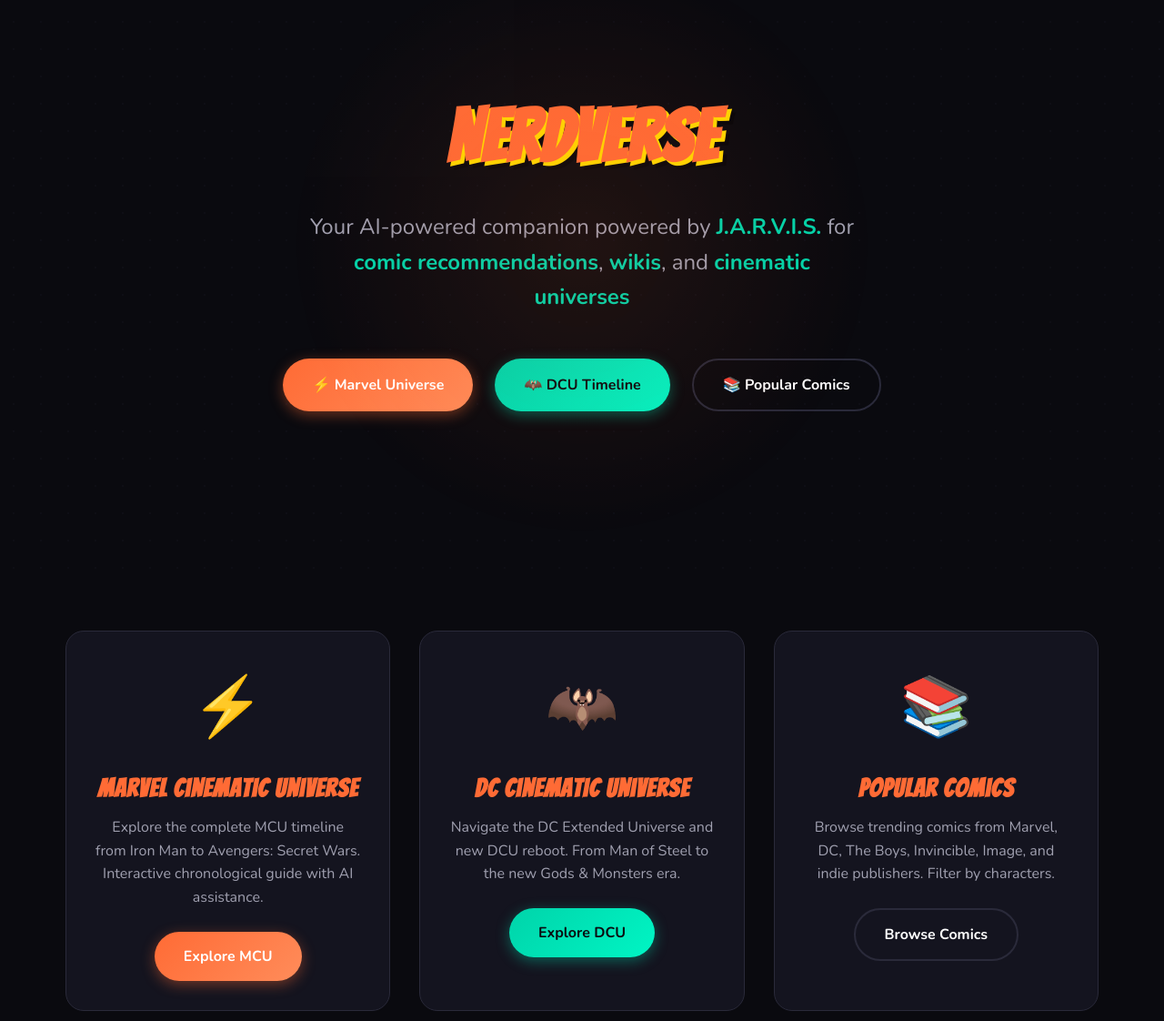
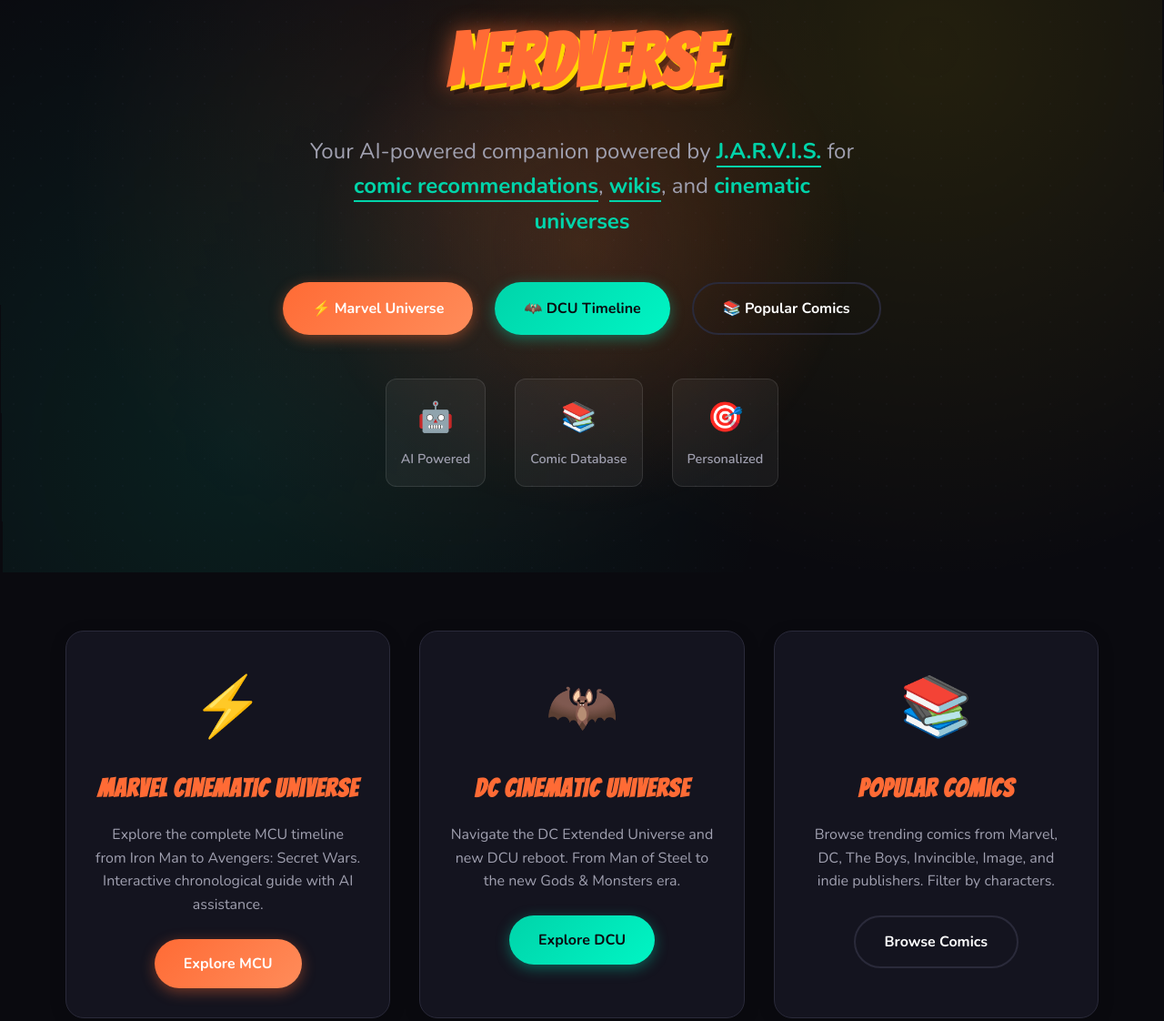
Before and after one commit to Jo-GT/nerdverse, a plain HTML site: page index.html in a window 1280 px wide. Shown: the part 171-1293 px from the top of the page at 91% size. Drawn offline with nearby package versions, Linux system fonts and the light colour scheme.

Commit message:
html and style improvement

```diff
--- a/css/styles.css
+++ b/css/styles.css
@@ -178,18 +178,43 @@
     animation: pulse 4s ease-in-out infinite;
 }
 
-@keyframes pulse {
-    0%, 100% { transform: translate(-50%, -50%) scale(1); opacity: 0.5; }
-    50% { transform: translate(-50%, -50%) scale(1.2); opacity: 0.8; }
+.hero::after {
+    content: '';
+    position: absolute;
+    top: 0;
+    left: 0;
+    right: 0;
+    bottom: 0;
+    background:
+        radial-gradient(circle at 20% 80%, rgba(0, 212, 170, 0.1) 0%, transparent 50%),
+        radial-gradient(circle at 80% 20%, rgba(255, 215, 0, 0.1) 0%, transparent 50%),
+        radial-gradient(circle at 40% 40%, rgba(255, 107, 53, 0.1) 0%, transparent 50%);
+    animation: float 6s ease-in-out infinite;
+}
+
+@keyframes float {
+    0%, 100% { transform: translateY(0px) rotate(0deg); }
+    33% { transform: translateY(-10px) rotate(1deg); }
+    66% { transform: translateY(5px) rotate(-1deg); }
 }
 
 .hero h1 {
     font-family: 'Bangers', cursive;
     font-size: 5rem;
     color: var(--primary);
-    text-shadow: 4px 4px 0 var(--accent), 8px 8px 0 rgba(0,0,0,0.3);
+    text-shadow:
+        4px 4px 0 var(--accent),
+        8px 8px 0 rgba(0,0,0,0.3),
+        0 0 20px rgba(255, 107, 53, 0.5);
     margin-bottom: 1rem;
-    animation: slideIn 1s ease;
+    animation: slideIn 1s ease, glow 2s ease-in-out infinite alternate;
+    position: relative;
+    z-index: 2;
+}
+
+@keyframes glow {
+    from { text-shadow: 4px 4px 0 var(--accent), 8px 8px 0 rgba(0,0,0,0.3), 0 0 20px rgba(255, 107, 53, 0.5); }
+    to { text-shadow: 4px 4px 0 var(--accent), 8px 8px 0 rgba(0,0,0,0.3), 0 0 30px rgba(255, 107, 53, 0.8); }
 }
 
 @keyframes slideIn {
@@ -208,11 +233,41 @@
     color: var(--text-secondary);
     margin-bottom: 3rem;
     max-width: 600px;
+    position: relative;
+    z-index: 2;
+    animation: fadeInUp 1.5s ease 0.5s both;
+}
+
+@keyframes fadeInUp {
+    from {
+        transform: translateY(30px);
+        opacity: 0;
+    }
+    to {
+        transform: translateY(0);
+        opacity: 1;
+    }
 }
 
 .hero .tagline span {
     color: var(--secondary);
     font-weight: 700;
+    position: relative;
+}
+
+.hero .tagline span::after {
+    content: '';
+    position: absolute;
+    bottom: -2px;
+    left: 0;
+    width: 0;
+    height: 2px;
+    background: var(--secondary);
+    animation: underline 2s ease 1s both;
+}
+
+@keyframes underline {
+    to { width: 100%; }
 }
 
 .hero-buttons {
@@ -220,6 +275,67 @@
     gap: 1.5rem;
     flex-wrap: wrap;
     justify-content: center;
+    position: relative;
+    z-index: 2;
+    animation: fadeInUp 1.5s ease 1s both;
+}
+
+.hero-stats {
+    display: flex;
+    gap: 2rem;
+    justify-content: center;
+    margin-top: 3rem;
+    position: relative;
+    z-index: 2;
+    animation: fadeInUp 1.5s ease 1.5s both;
+}
+
+.stat {
+    text-align: center;
+    padding: 1rem;
+    background: rgba(255, 255, 255, 0.05);
+    border-radius: 12px;
+    border: 1px solid rgba(255, 255, 255, 0.1);
+    backdrop-filter: blur(10px);
+}
+
+.stat-number {
+    font-size: 2rem;
+    display: block;
+    margin-bottom: 0.5rem;
+}
+
+.stat-label {
+    font-size: 0.9rem;
+    color: var(--text-secondary);
+    font-weight: 600;
+}
+
+/* Responsive Design */
+@media (max-width: 768px) {
+    .hero h1 {
+        font-size: 3rem;
+    }
+
+    .hero .tagline {
+        font-size: 1.2rem;
+    }
+
+    .hero-buttons {
+        flex-direction: column;
+        align-items: center;
+    }
+
+    .hero-stats {
+        flex-direction: column;
+        gap: 1rem;
+        margin-top: 2rem;
+    }
+
+    .assistant-grid {
+        grid-template-columns: 1fr;
+        gap: 1.5rem;
+    }
 }
 
 /* Buttons */
@@ -279,11 +395,11 @@
 /* Assistant Cards Grid */
 .assistant-grid {
     display: grid;
-    grid-template-columns: repeat(auto-fit, minmax(300px, 1fr));
+    grid-template-columns: repeat(auto-fit, minmax(350px, 1fr));
     gap: 2rem;
-    padding: 4rem 2rem;
     max-width: 1200px;
-    margin: 0 auto;
+    margin: 4rem auto;
+    padding: 0 2rem;
 }
 
 .assistant-card {
@@ -292,51 +408,70 @@
     border-radius: 20px;
     padding: 2rem;
     text-align: center;
-    transition: all 0.4s ease;
+    transition: all 0.4s cubic-bezier(0.175, 0.885, 0.32, 1.275);
     cursor: pointer;
     position: relative;
     overflow: hidden;
+    box-shadow: 0 4px 20px rgba(0, 0, 0, 0.1);
 }
 
 .assistant-card::before {
     content: '';
     position: absolute;
     top: 0;
-    left: 0;
-    right: 0;
-    height: 4px;
-    background: linear-gradient(90deg, var(--primary), var(--secondary));
-    transform: scaleX(0);
-    transition: transform 0.4s ease;
+    left: -100%;
+    width: 100%;
+    height: 100%;
+    background: linear-gradient(90deg, transparent, rgba(255, 107, 53, 0.1), transparent);
+    transition: left 0.5s ease;
 }
 
 .assistant-card:hover {
-    transform: translateY(-10px);
-    box-shadow: 0 20px 40px rgba(255, 107, 53, 0.2);
+    transform: translateY(-10px) scale(1.02);
     border-color: var(--primary);
+    box-shadow:
+        0 20px 40px rgba(0, 0, 0, 0.2),
+        0 0 30px rgba(255, 107, 53, 0.2);
 }
 
 .assistant-card:hover::before {
-    transform: scaleX(1);
+    left: 100%;
 }
 
 .assistant-icon {
     font-size: 4rem;
     margin-bottom: 1rem;
+    display: block;
+    transition: transform 0.3s ease;
+}
+
+.assistant-card:hover .assistant-icon {
+    transform: scale(1.1) rotate(5deg);
 }
 
 .assistant-card h3 {
     font-family: 'Bangers', cursive;
     font-size: 1.75rem;
     color: var(--primary);
-    margin-bottom: 0.5rem;
-    letter-spacing: 1px;
+    margin-bottom: 1rem;
+    position: relative;
 }
 
 .assistant-card p {
     color: var(--text-secondary);
     margin-bottom: 1.5rem;
     line-height: 1.6;
+    position: relative;
+}
+
+.assistant-card .btn {
+    margin-top: auto;
+    transition: all 0.3s ease;
+}
+
+.assistant-card:hover .btn {
+    transform: translateY(-2px);
+    box-shadow: 0 8px 25px rgba(255, 107, 53, 0.4);
 }
 
 /* Chat Interface */
@@ -749,6 +884,24 @@
     align-items: center;
     justify-content: center;
     font-size: 4rem;
+    overflow: hidden;
+    position: relative;
+}
+
+.comic-cover img {
+    width: 100%;
+    height: 100%;
+    object-fit: cover;
+    transition: transform 0.3s ease;
+}
+
+.comic-cover:hover img {
+    transform: scale(1.05);
+}
+
+.comic-icon {
+    font-size: 4rem;
+    color: var(--border);
 }
 
 .comic-info {
--- a/index.html
+++ b/index.html
@@ -3,7 +3,7 @@
 <head>
     <meta charset="UTF-8">
     <meta name="viewport" content="width=device-width, initial-scale=1.0">
-    <title>ComicHelper - AI Comic Assistant</title>
+    <title>NerdVerse - AI Comic Assistant</title>
     <link rel="preconnect" href="https://fonts.googleapis.com">
     <link rel="preconnect" href="https://fonts.gstatic.com" crossorigin>
     <link href="https://fonts.googleapis.com/css2?family=Bangers&family=Nunito:wght@400;600;700&family=JetBrains+Mono:wght@400;500&display=swap" rel="stylesheet">
@@ -39,6 +39,20 @@
                 <button class="btn btn-secondary" onclick="navigateTo('dcu')">🦇 DCU Timeline</button>
                 <button class="btn btn-outline" onclick="navigateTo('comics')">📚 Popular Comics</button>
             </div>
+            <div class="hero-stats">
+                <div class="stat">
+                    <span class="stat-number">🤖</span>
+                    <span class="stat-label">AI Powered</span>
+                </div>
+                <div class="stat">
+                    <span class="stat-number">📚</span>
+                    <span class="stat-label">Comic Database</span>
+                </div>
+                <div class="stat">
+                    <span class="stat-number">🎯</span>
+                    <span class="stat-label">Personalized</span>
+                </div>
+            </div>
         </section>
 
         <!-- Assistant Cards -->
--- a/js/main.js
+++ b/js/main.js
@@ -753,7 +753,12 @@
         <div class="results-grid">
             ${recommendations.map(rec => `
                 <div class="comic-card">
-                    <div class="comic-cover">${rec.icon}</div>
+                    <div class="comic-cover">
+                        ${rec.image
+                            ? `<img src="${escapeHtml(rec.image)}" alt="${escapeHtml(rec.title)}" onerror="this.style.display='none'">`
+                            : `<div class="comic-icon">${rec.icon || '📚'}</div>`
+                        }
+                    </div>
                     <div class="comic-info">
                         <h4>${escapeHtml(rec.title)}</h4>
                         <p>${escapeHtml(rec.publisher)}</p>
```
Also changed, not shown: personalized.html (+1 -1 lines), recommendations.html (+1 -1 lines).
